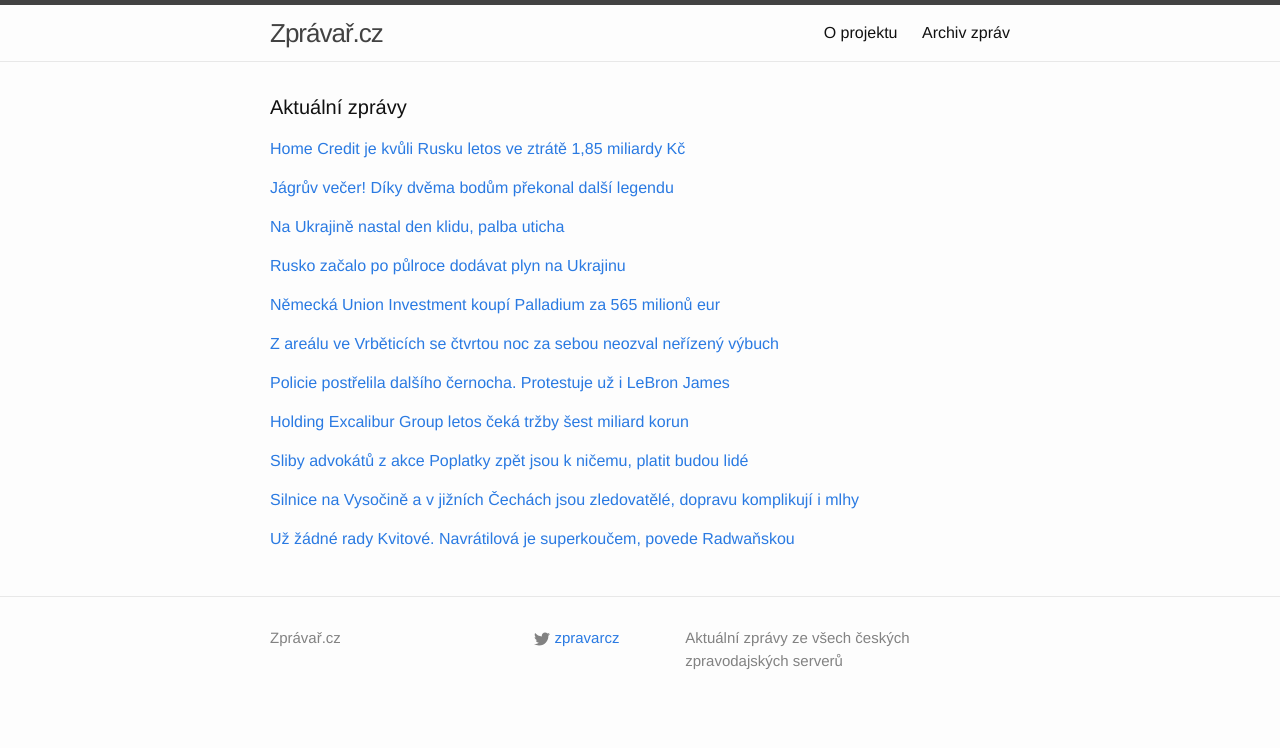
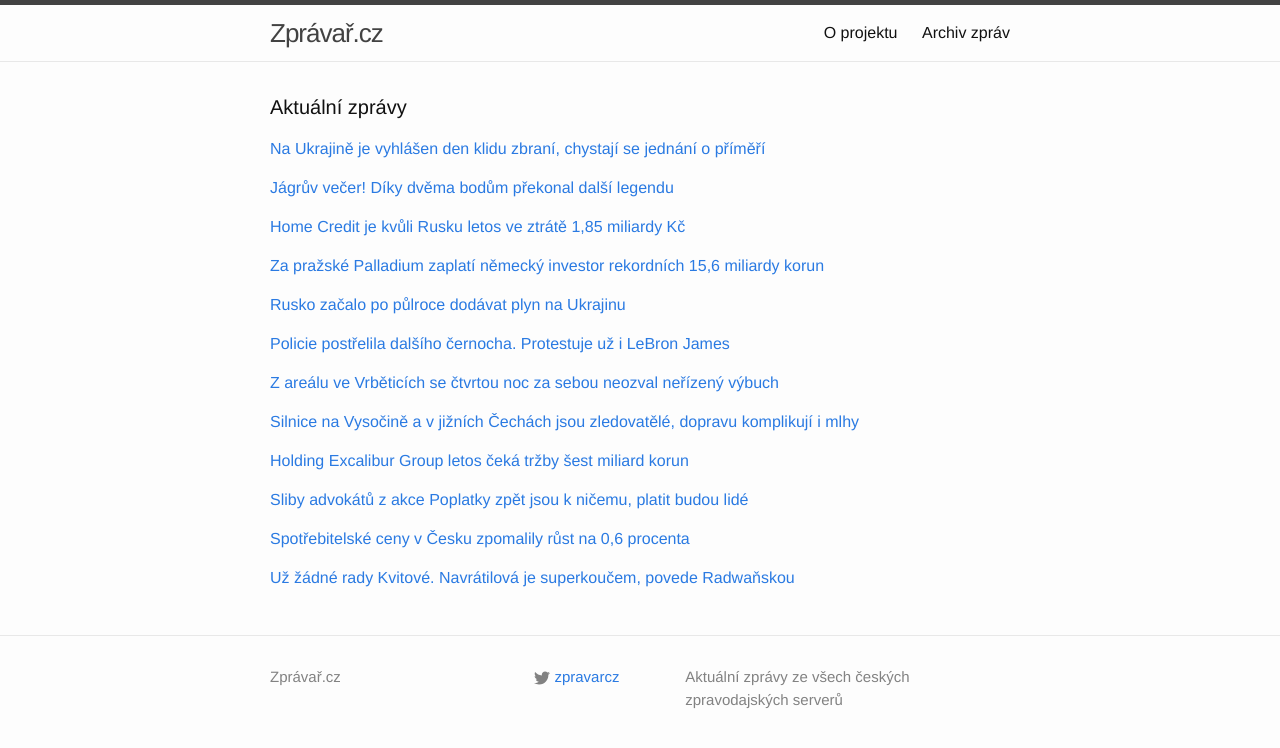
Before and after one commit to adliska/zpravar, a Jekyll site: the page built from index.html, in a window 1280 px wide. Shown: the top 748 px of the page. Built offline with Jekyll 4.4.1, drawn with Linux system fonts in a browser that asks for light colours; some of the changed lines change nothing that is shown.

Commit message:
zpravar news update

```diff
--- a/index.html
+++ b/index.html
@@ -5,16 +5,19 @@ layout: default
 <div class="home">
     <h1 class="page-heading">Aktuální zprávy</h1>
 
-<p><a href="javascript:;" onclick="toggle_visibility('zpravy0')">Home Credit je kvůli Rusku letos ve ztrátě 1,85 miliardy Kč</a></p>
+<p><a href="javascript:;" onclick="toggle_visibility('zpravy0')">Na Ukrajině je vyhlášen den klidu zbraní, chystají se jednání o příměří </a></p>
 <div id="zpravy0" style="display:none">
 <ul>
-<li><a href=http://echo24.cz/a/wTXy6>Home Credit je kvůli Rusku letos ve ztrátě 1,85 miliardy Kč - echo24.cz</a></li>
-<li><a href=http://ekonomika.idnes.cz/home-credit-ve-ztrate-1-85-miliard-dnu-/ekonomika.aspx?c=A141209_072917_ekonomika_fer>Situace v Rusku dostala Home Credit do ztráty 1,85 miliardy - ekonomika.idnes.cz</a></li>
-<li><a href=http://www.novinky.cz/ekonomika/355783-home-credit-je-kvuli-rusku-letos-ve-ztrate-1-85-miliardy-kc.html>Home Credit je kvůli Rusku letos ve ztrátě 1,85 miliardy Kč - www.novinky.cz</a></li>
-<li><a href=http://zpravy.e15.cz/byznys/finance-a-bankovnictvi/home-credit-prodelal-hlavne-kvuli-rusku-1144257>Home Credit prodělal, hlavně kvůli Rusku - zpravy.e15.cz</a></li>
-<li><a href=http://www.denik.cz/ekonomika/skupina-home-credit-je-ve-ztrate-1-85-miliardy-korun-20141209.html>Skupina Home Credit je ve ztrátě 1,85 miliardy korun - www.denik.cz</a></li>
-<li><a href=http://zpravy.aktualne.cz/ekonomika/home-credit-je-kvuli-rusku-letos-ve-ztrate-1-85-miliardy-kc/r~df75b0b07f6b11e490f70025900fea04/>Home Credit je kvůli Rusku letos ve ztrátě 1,85 miliardy Kč - zpravy.aktualne.cz</a></li>
-<li><a href=http://www.financninoviny.cz/zpravodajstvi/zpravy/skupina-home-credit-kvuli-rusku-letos-ve-ztrate-1-85-miliardy-kc/1156650>Skupina Home Credit kvůli Rusku letos ve ztrátě 1,85 miliardy Kč - www.financninoviny.cz</a></li>
+<li><a href=http://www.lidovky.cz/na-ukrajinskem-donbasu-zacalo-dalsi-primeri-fzz-/zpravy-svet.aspx?c=A141209_093217_ln_zahranici_mmu>Na Ukrajině je vyhlášen den klidu zbraní, chystají se jednání o příměří  - www.lidovky.cz</a></li>
+<li><a href=http://zpravy.e15.cz/zahranicni/udalosti/v-donbasu-zacalo-dalsi-primeri-moskva-zprostredkuje-jednani-1144304>V Donbasu začalo další příměří, Moskva zprostředkuje jednání - zpravy.e15.cz</a></li>
+<li><a href=http://www.ceskenoviny.cz/zpravy/zpravy/na-ukrajinskem-donbasu-zacalo-dalsi-primeri/1156637>Na ukrajinském Donbasu začalo další příměří - www.ceskenoviny.cz</a></li>
+<li><a href=http://www.novinky.cz/zahranicni/evropa/355780-na-ukrajine-nastal-den-klidu-palba-uticha.html>Na Ukrajině nastal den klidu, palba uticha - www.novinky.cz</a></li>
+<li><a href=http://www.ceskenoviny.cz/zpravy/zpravy/na-donbasu-byl-v-noci-klid-primeri-ma-zacit-v-8-00-sec/1156637>Na Donbasu byl v noci klid, příměří má začít v 8:00 SEČ - www.ceskenoviny.cz</a></li>
+<li><a href=http://www.lidovky.cz/palba-v-donbasu-v-noci-utichla-v-platnost-vstoupi-domluvene-primeri-11y-/zpravy-svet.aspx?c=A141209_080901_ln_zahranici_sk>Palba z těžkých zbraní v Donbasu utichla. Začal ‚den klidu‘  - www.lidovky.cz</a></li>
+<li><a href=http://zpravy.idnes.cz/na-vychode-ukrajiny-utichly-zbrane-zacalo-platit-dojednane-primeri-1pn-/zahranicni.aspx?c=A141209_075942_zahranicni_fer>Na východě Ukrajiny utichly zbraně. Začal „den klidu“ - zpravy.idnes.cz</a></li>
+<li><a href=http://www.ceskatelevize.cz/ct24/svet/294897-den-klidu-na-vychodni-ukrajine-vydrzi-primeri/>"Den klidu" na východní Ukrajině - vydrží příměří? - www.ceskatelevize.cz</a></li>
+<li><a href=http://www.ceskenoviny.cz/zpravy/zpravy/na-ukrajine-se-ceka-klid-zbrani-a-snad-jednani-v-minsku-a-kyjevu/1156637>Na Ukrajině se čeká klid zbraní a snad jednání v Minsku a Kyjevu - www.ceskenoviny.cz</a></li>
+<li><a href=http://www.novinky.cz/zahranicni/evropa/355780-na-ukrajine-ma-v-utery-zacit-dalsi-primeri.html>Na Ukrajině má v úterý začít další příměří - www.novinky.cz</a></li>
 </ul>
 </div><p><a href="javascript:;" onclick="toggle_visibility('zpravy1')">Jágrův večer! Díky dvěma bodům překonal další legendu</a></p>
 <div id="zpravy1" style="display:none">
@@ -27,19 +30,29 @@ layout: default
 <li><a href=http://hokej.idnes.cz/jagr-reziroval-vyhru-new-jersey-das-/nhl.aspx?c=A141209_071727_nhl_Mkr>Jágr v jubilejním 1500. startu v NHL režíroval výhru New Jersey - hokej.idnes.cz</a></li>
 <li><a href=http://www.sportovninoviny.cz/zpravy/jagr-v-jubilejnim-1500-zapase-v-nhl-prekonal-dalsi-legendu/1156663>Jágr v jubilejním 1500. zápase v NHL překonal další legendu - www.sportovninoviny.cz</a></li>
 </ul>
-</div><p><a href="javascript:;" onclick="toggle_visibility('zpravy2')">Na Ukrajině nastal den klidu, palba uticha</a></p>
+</div><p><a href="javascript:;" onclick="toggle_visibility('zpravy2')">Home Credit je kvůli Rusku letos ve ztrátě 1,85 miliardy Kč</a></p>
 <div id="zpravy2" style="display:none">
 <ul>
-<li><a href=http://www.novinky.cz/zahranicni/evropa/355780-na-ukrajine-nastal-den-klidu-palba-uticha.html>Na Ukrajině nastal den klidu, palba uticha - www.novinky.cz</a></li>
-<li><a href=http://www.ceskenoviny.cz/zpravy/zpravy/na-donbasu-byl-v-noci-klid-primeri-ma-zacit-v-8-00-sec/1156637>Na Donbasu byl v noci klid, příměří má začít v 8:00 SEČ - www.ceskenoviny.cz</a></li>
-<li><a href=http://www.lidovky.cz/palba-v-donbasu-v-noci-utichla-v-platnost-vstoupi-domluvene-primeri-11y-/zpravy-svet.aspx?c=A141209_080901_ln_zahranici_sk>Palba z těžkých zbraní v Donbasu utichla. Začal ‚den klidu‘  - www.lidovky.cz</a></li>
-<li><a href=http://zpravy.idnes.cz/na-vychode-ukrajiny-utichly-zbrane-zacalo-platit-dojednane-primeri-1pn-/zahranicni.aspx?c=A141209_075942_zahranicni_fer>Na východě Ukrajiny utichly zbraně. Začal „den klidu“ - zpravy.idnes.cz</a></li>
-<li><a href=http://www.ceskatelevize.cz/ct24/svet/294897-den-klidu-na-vychodni-ukrajine-vydrzi-primeri/>"Den klidu" na východní Ukrajině - vydrží příměří? - www.ceskatelevize.cz</a></li>
-<li><a href=http://www.ceskenoviny.cz/zpravy/zpravy/na-ukrajine-se-ceka-klid-zbrani-a-snad-jednani-v-minsku-a-kyjevu/1156637>Na Ukrajině se čeká klid zbraní a snad jednání v Minsku a Kyjevu - www.ceskenoviny.cz</a></li>
-<li><a href=http://www.novinky.cz/zahranicni/evropa/355780-na-ukrajine-ma-v-utery-zacit-dalsi-primeri.html>Na Ukrajině má v úterý začít další příměří - www.novinky.cz</a></li>
+<li><a href=http://echo24.cz/a/wTXy6>Home Credit je kvůli Rusku letos ve ztrátě 1,85 miliardy Kč - echo24.cz</a></li>
+<li><a href=http://ekonomika.idnes.cz/home-credit-ve-ztrate-1-85-miliard-dnu-/ekonomika.aspx?c=A141209_072917_ekonomika_fer>Situace v Rusku dostala Home Credit do ztráty 1,85 miliardy - ekonomika.idnes.cz</a></li>
+<li><a href=http://www.novinky.cz/ekonomika/355783-home-credit-je-kvuli-rusku-letos-ve-ztrate-1-85-miliardy-kc.html>Home Credit je kvůli Rusku letos ve ztrátě 1,85 miliardy Kč - www.novinky.cz</a></li>
+<li><a href=http://zpravy.e15.cz/byznys/finance-a-bankovnictvi/home-credit-prodelal-hlavne-kvuli-rusku-1144257>Home Credit prodělal, hlavně kvůli Rusku - zpravy.e15.cz</a></li>
+<li><a href=http://www.denik.cz/ekonomika/skupina-home-credit-je-ve-ztrate-1-85-miliardy-korun-20141209.html>Skupina Home Credit je ve ztrátě 1,85 miliardy korun - www.denik.cz</a></li>
+<li><a href=http://zpravy.aktualne.cz/ekonomika/home-credit-je-kvuli-rusku-letos-ve-ztrate-1-85-miliardy-kc/r~df75b0b07f6b11e490f70025900fea04/>Home Credit je kvůli Rusku letos ve ztrátě 1,85 miliardy Kč - zpravy.aktualne.cz</a></li>
+<li><a href=http://www.financninoviny.cz/zpravodajstvi/zpravy/skupina-home-credit-kvuli-rusku-letos-ve-ztrate-1-85-miliardy-kc/1156650>Skupina Home Credit kvůli Rusku letos ve ztrátě 1,85 miliardy Kč - www.financninoviny.cz</a></li>
 </ul>
-</div><p><a href="javascript:;" onclick="toggle_visibility('zpravy3')">Rusko začalo po půlroce dodávat plyn na Ukrajinu</a></p>
+</div><p><a href="javascript:;" onclick="toggle_visibility('zpravy3')">Za pražské Palladium zaplatí německý investor rekordních 15,6 miliardy korun</a></p>
 <div id="zpravy3" style="display:none">
+<ul>
+<li><a href=http://www.rozhlas.cz/_zprava/za-prazske-palladium-zaplati-nemecky-investor-rekordnich-156-miliardy-korun--1430236>Za pražské Palladium zaplatí německý investor rekordních 15,6 miliardy korun - www.rozhlas.cz</a></li>
+<li><a href=http://www.denik.cz/ekonomika/nemecka-union-investment-koupi-palladium-za-565-milionu-eur-20141209.html>Německá Union Investment koupí Palladium za 565 milionů eur - www.denik.cz</a></li>
+<li><a href=http://byznys.lidovky.cz/nemci-koupi-obchodni-centrum-palladium-za-pul-miliardy-eur-pa6-/firmy-trhy.aspx?c=A141209_072142_firmy-trhy_sk>Němci koupí obchodní centrum Palladium. Za půl miliardy eur  - byznys.lidovky.cz</a></li>
+<li><a href=http://zpravy.e15.cz/byznys/reality-a-stavebnictvi/nemecka-union-investment-pry-koupi-za-15-miliard-palladium-1144270>Německá Union Investment prý koupí za 15 miliard Palladium - zpravy.e15.cz</a></li>
+<li><a href=http://www.financninoviny.cz/zpravodajstvi/zpravy/nemecka-union-investment-koupi-palladium-za-565-milionu-eur/1156636>Německá Union Investment koupí Palladium za 565 milionů eur - www.financninoviny.cz</a></li>
+<li><a href=http://www.financninoviny.cz/zpravodajstvi/zpravy/hn-nemecka-union-investment-koupi-palladium-za-565-milionu-eur/1156636>HN: Německá Union Investment koupí Palladium za 565 milionů eur - www.financninoviny.cz</a></li>
+</ul>
+</div><p><a href="javascript:;" onclick="toggle_visibility('zpravy4')">Rusko začalo po půlroce dodávat plyn na Ukrajinu</a></p>
+<div id="zpravy4" style="display:none">
 <ul>
 <li><a href=http://ekonomika.idnes.cz/rusko-opet-zacalo-dodavat-plyn-na-ukrajinu-f2e-/eko-zahranicni.aspx?c=A141209_084841_eko-zahranicni_fer>Rusko začalo po půlroce dodávat plyn na Ukrajinu - ekonomika.idnes.cz</a></li>
 <li><a href=http://zpravy.e15.cz/byznys/prumysl-a-energetika/rusko-po-sesti-mesicich-obnovilo-dodavky-plynu-na-ukrajinu-1144293>Rusko po šesti měsících obnovilo dodávky plynu na Ukrajinu - zpravy.e15.cz</a></li>
@@ -48,54 +61,52 @@ layout: default
 <li><a href=http://www.ceskatelevize.cz/ct24/ekonomika/294900-po-pul-roce-se-ruske-plynovody-na-ukrajinu-znovu-spustily/>Po půl roce se ruské plynovody na Ukrajinu znovu spustily - www.ceskatelevize.cz</a></li>
 <li><a href=http://www.financninoviny.cz/zpravodajstvi/zpravy/rusko-po-sesti-mesicich-obnovilo-dodavky-plynu-na-ukrajinu/1156677>Rusko po šesti měsících obnovilo dodávky plynu na Ukrajinu - www.financninoviny.cz</a></li>
 </ul>
-</div><p><a href="javascript:;" onclick="toggle_visibility('zpravy4')">Německá Union Investment koupí Palladium za 565 milionů eur</a></p>
-<div id="zpravy4" style="display:none">
+</div><p><a href="javascript:;" onclick="toggle_visibility('zpravy5')">Policie postřelila dalšího černocha. Protestuje už i LeBron James</a></p>
+<div id="zpravy5" style="display:none">
 <ul>
-<li><a href=http://www.denik.cz/ekonomika/nemecka-union-investment-koupi-palladium-za-565-milionu-eur-20141209.html>Německá Union Investment koupí Palladium za 565 milionů eur - www.denik.cz</a></li>
-<li><a href=http://byznys.lidovky.cz/nemci-koupi-obchodni-centrum-palladium-za-pul-miliardy-eur-pa6-/firmy-trhy.aspx?c=A141209_072142_firmy-trhy_sk>Němci koupí obchodní centrum Palladium. Za půl miliardy eur  - byznys.lidovky.cz</a></li>
-<li><a href=http://zpravy.e15.cz/byznys/reality-a-stavebnictvi/nemecka-union-investment-pry-koupi-za-15-miliard-palladium-1144270>Německá Union Investment prý koupí za 15 miliard Palladium - zpravy.e15.cz</a></li>
-<li><a href=http://www.financninoviny.cz/zpravodajstvi/zpravy/nemecka-union-investment-koupi-palladium-za-565-milionu-eur/1156636>Německá Union Investment koupí Palladium za 565 milionů eur - www.financninoviny.cz</a></li>
-<li><a href=http://www.financninoviny.cz/zpravodajstvi/zpravy/hn-nemecka-union-investment-koupi-palladium-za-565-milionu-eur/1156636>HN: Německá Union Investment koupí Palladium za 565 milionů eur - www.financninoviny.cz</a></li>
+<li><a href=http://echo24.cz/a/iEvVb>Policie postřelila dalšího černocha. Protestuje už i LeBron James - echo24.cz</a></li>
+<li><a href=http://www.ceskenoviny.cz/zpravy/zpravy/protesty-proti-zabiti-cernochu-policisty-v-usa-byly-bez-nasili/1156629>Protesty proti zabití černochů policisty v USA byly bez násilí - www.ceskenoviny.cz</a></li>
+<li><a href=http://zpravy.idnes.cz/dalsi-postreleny-cernoch-v-usa-svedci-tvrdi-ze-se-policistovi-vzdaval-1eh-/zahranicni.aspx?c=A141209_064332_zahranicni_wlk>Další postřelený černoch v USA. Svědci tvrdí, že se policistovi vzdával - zpravy.idnes.cz</a></li>
+<li><a href=http://www.ceskenoviny.cz/zpravy/zpravy/dalsi-sporne-postreleni-cernocha-policistou-budi-vasne-na-floride/1156629>Další sporné postřelení černocha policistou budí vášně na Floridě - www.ceskenoviny.cz</a></li>
 </ul>
-</div><p><a href="javascript:;" onclick="toggle_visibility('zpravy5')">Z areálu ve Vrběticích se čtvrtou noc za sebou neozval neřízený výbuch</a></p>
-<div id="zpravy5" style="display:none">
+</div><p><a href="javascript:;" onclick="toggle_visibility('zpravy6')">Z areálu ve Vrběticích se čtvrtou noc za sebou neozval neřízený výbuch</a></p>
+<div id="zpravy6" style="display:none">
 <ul>
 <li><a href=http://www.denik.cz/z_domova/z-arealu-ve-vrbeticich-se-ctvrtou-noc-za-sebou-neozval-nerizeny-vybuch-20141209.html>Z areálu ve Vrběticích se čtvrtou noc za sebou neozval neřízený výbuch - www.denik.cz</a></li>
 <li><a href=http://www.lidovky.cz/z-vrbetic-se-ctvrtou-noc-za-sebou-neozval-nerizeny-vybuch-p38-/zpravy-domov.aspx?c=A141209_075840_ln_domov_sk>Z Vrbětic se čtvrtou noc za sebou neozval neřízený výbuch  - www.lidovky.cz</a></li>
 <li><a href=http://zpravy.aktualne.cz/domaci/z-vrbetic-se-ctvrtou-noc-za-sebou-neozval-nerizeny-vybuch/r~caec15ce7f6d11e48ee3002590604f2e/>Z Vrbětic se čtvrtou noc za sebou neozval neřízený výbuch - zpravy.aktualne.cz</a></li>
 <li><a href=http://www.ceskenoviny.cz/zpravy/zpravy/z-vrbetic-se-ctvrtou-noc-za-sebou-neozval-nerizeny-vybuch/1156659>Z Vrbětic se čtvrtou noc za sebou neozval neřízený výbuch - www.ceskenoviny.cz</a></li>
 </ul>
-</div><p><a href="javascript:;" onclick="toggle_visibility('zpravy6')">Policie postřelila dalšího černocha. Protestuje už i LeBron James</a></p>
-<div id="zpravy6" style="display:none">
+</div><p><a href="javascript:;" onclick="toggle_visibility('zpravy7')">Silnice na Vysočině a v jižních Čechách jsou zledovatělé, dopravu komplikují i mlhy</a></p>
+<div id="zpravy7" style="display:none">
 <ul>
-<li><a href=http://echo24.cz/a/iEvVb>Policie postřelila dalšího černocha. Protestuje už i LeBron James - echo24.cz</a></li>
-<li><a href=http://www.ceskenoviny.cz/zpravy/zpravy/protesty-proti-zabiti-cernochu-policisty-v-usa-byly-bez-nasili/1156629>Protesty proti zabití černochů policisty v USA byly bez násilí - www.ceskenoviny.cz</a></li>
-<li><a href=http://zpravy.idnes.cz/dalsi-postreleny-cernoch-v-usa-svedci-tvrdi-ze-se-policistovi-vzdaval-1eh-/zahranicni.aspx?c=A141209_064332_zahranicni_wlk>Další postřelený černoch v USA. Svědci tvrdí, že se policistovi vzdával - zpravy.idnes.cz</a></li>
-<li><a href=http://www.ceskenoviny.cz/zpravy/zpravy/dalsi-sporne-postreleni-cernocha-policistou-budi-vasne-na-floride/1156629>Další sporné postřelení černocha policistou budí vášně na Floridě - www.ceskenoviny.cz</a></li>
+<li><a href=http://www.rozhlas.cz/_zprava/silnice-na-vysocine-a-v-jiznich-cechach-jsou-zledovatele-dopravu-komplikuji-i-mlhy--1430202>Silnice na Vysočině a v jižních Čechách jsou zledovatělé, dopravu komplikují i mlhy - www.rozhlas.cz</a></li>
+<li><a href=http://www.ceskenoviny.cz/zpravy/zpravy/silnice-mohou-byt-kluzke-mrzne-a-je-mlha/1156657>Silnice mohou být kluzké, mrzne a je mlha - www.ceskenoviny.cz</a></li>
+<li><a href=http://www.denik.cz/z_domova/silnice-na-zlinsku-namrzaji-opatrnost-je-na-miste-20141209.html>Silnice na Zlínsku namrzají, opatrnost je na místě - www.denik.cz</a></li>
 </ul>
-</div><p><a href="javascript:;" onclick="toggle_visibility('zpravy7')">Holding Excalibur Group letos čeká tržby šest miliard korun</a></p>
-<div id="zpravy7" style="display:none">
+</div><p><a href="javascript:;" onclick="toggle_visibility('zpravy8')">Holding Excalibur Group letos čeká tržby šest miliard korun</a></p>
+<div id="zpravy8" style="display:none">
 <ul>
 <li><a href=http://www.denik.cz/ekonomika/holding-excalibur-group-letos-ceka-trzby-sest-miliard-korun-20141209.html>Holding Excalibur Group letos čeká tržby šest miliard korun - www.denik.cz</a></li>
 <li><a href=http://zpravy.e15.cz/byznys/prumysl-a-energetika/excalibur-hleda-zapadniho-partnera-ceka-trzby-sest-miliard-1144208>Excalibur hledá západního partnera, čeká tržby šest miliard - zpravy.e15.cz</a></li>
 <li><a href=http://zpravy.e15.cz/byznys/prumysl-a-energetika/excalibur-hleda-zapadniho-partnera-1144208>Excalibur hledá západního partnera - zpravy.e15.cz</a></li>
 </ul>
-</div><p><a href="javascript:;" onclick="toggle_visibility('zpravy8')">Sliby advokátů z akce Poplatky zpět jsou k ničemu, platit budou lidé</a></p>
-<div id="zpravy8" style="display:none">
+</div><p><a href="javascript:;" onclick="toggle_visibility('zpravy9')">Sliby advokátů z akce Poplatky zpět jsou k ničemu, platit budou lidé</a></p>
+<div id="zpravy9" style="display:none">
 <ul>
 <li><a href=http://www.novinky.cz/finance/355777-sliby-advokatu-z-akce-poplatky-zpet-jsou-k-nicemu-platit-budou-lide.html>Sliby advokátů z akce Poplatky zpět jsou k ničemu, platit budou lidé - www.novinky.cz</a></li>
 <li><a href=http://www.novinky.cz/finance/355777-sliby-advokatu-z-akce-poplatky-zpet-jsou-k-nicemu-prohru-zaplati-lide.html>Sliby advokátů z akce Poplatky zpět jsou k ničemu, prohru zaplatí lidé - www.novinky.cz</a></li>
 <li><a href=http://www.novinky.cz/finance/355777-sliby-advokatu-z-akce-poplatky-zpet-nejsou-k-nicemu-prohru-zaplati-lide.html>Sliby advokátů z akce Poplatky zpět nejsou k ničemu, prohru zaplatí lidé - www.novinky.cz</a></li>
 </ul>
-</div><p><a href="javascript:;" onclick="toggle_visibility('zpravy9')">Silnice na Vysočině a v jižních Čechách jsou zledovatělé, dopravu komplikují i mlhy</a></p>
-<div id="zpravy9" style="display:none">
+</div><p><a href="javascript:;" onclick="toggle_visibility('zpravy10')">Spotřebitelské ceny v Česku zpomalily růst na 0,6 procenta</a></p>
+<div id="zpravy10" style="display:none">
 <ul>
-<li><a href=http://www.rozhlas.cz/_zprava/silnice-na-vysocine-a-v-jiznich-cechach-jsou-zledovatele-dopravu-komplikuji-i-mlhy--1430202>Silnice na Vysočině a v jižních Čechách jsou zledovatělé, dopravu komplikují i mlhy - www.rozhlas.cz</a></li>
-<li><a href=http://www.ceskenoviny.cz/zpravy/zpravy/silnice-mohou-byt-kluzke-mrzne-a-je-mlha/1156657>Silnice mohou být kluzké, mrzne a je mlha - www.ceskenoviny.cz</a></li>
-<li><a href=http://www.denik.cz/z_domova/silnice-na-zlinsku-namrzaji-opatrnost-je-na-miste-20141209.html>Silnice na Zlínsku namrzají, opatrnost je na místě - www.denik.cz</a></li>
+<li><a href=http://www.denik.cz/ekonomika/spotrebitelske-ceny-v-cesku-zpomalily-rust-na-0-6-procenta-20141209.html>Spotřebitelské ceny v Česku zpomalily růst na 0,6 procenta - www.denik.cz</a></li>
+<li><a href=http://www.novinky.cz/ekonomika/355797-inflace-v-cesku-mirne-zpomalila-ceny-stouply-o-0-6-procenta.html>Inflace v Česku mírně zpomalila, ceny stouply o 0,6 procenta - www.novinky.cz</a></li>
+<li><a href=http://zpravy.e15.cz/domaci/ekonomika/inflace-stoupla-o-0-6-procenta-rada-zbozi-zlevnila-1144302>Inflace stoupla o 0,6 procenta. Řada zboží zlevnila - zpravy.e15.cz</a></li>
 </ul>
-</div><p><a href="javascript:;" onclick="toggle_visibility('zpravy10')">Už žádné rady Kvitové. Navrátilová je superkoučem, povede Radwaňskou</a></p>
-<div id="zpravy10" style="display:none">
+</div><p><a href="javascript:;" onclick="toggle_visibility('zpravy11')">Už žádné rady Kvitové. Navrátilová je superkoučem, povede Radwaňskou</a></p>
+<div id="zpravy11" style="display:none">
 <ul>
 <li><a href=http://www.denik.cz/tenis/uz-zadne-rady-kvitove-navratilova-je-superkoucem-povede-radwanskou-20141209.html>Už žádné rady Kvitové. Navrátilová je superkoučem, povede Radwaňskou - www.denik.cz</a></li>
 <li><a href=http://sport.aktualne.cz/navratilova-bude-superkoucem-tenisove-sestky-radwanske/r~8def09787f7311e48477002590604f2e/>Navrátilová bude "superkoučem" tenisové šestky Radwaňské - sport.aktualne.cz</a></li>
```
